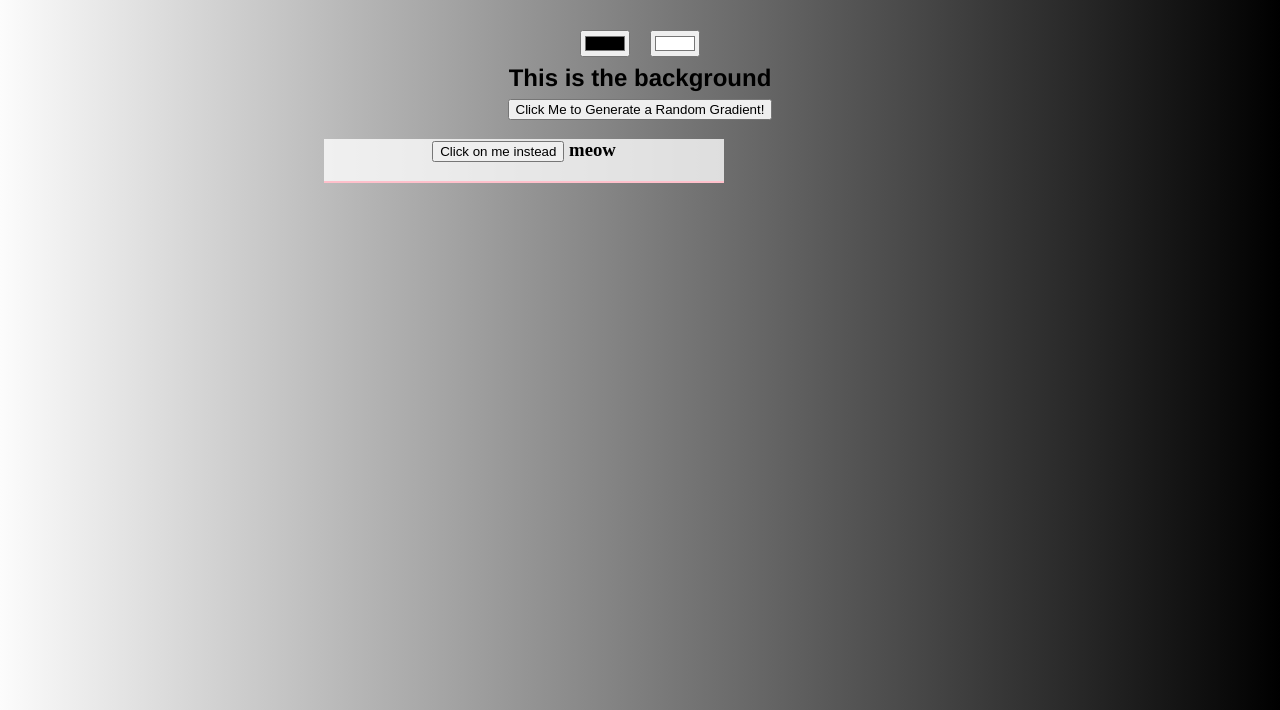
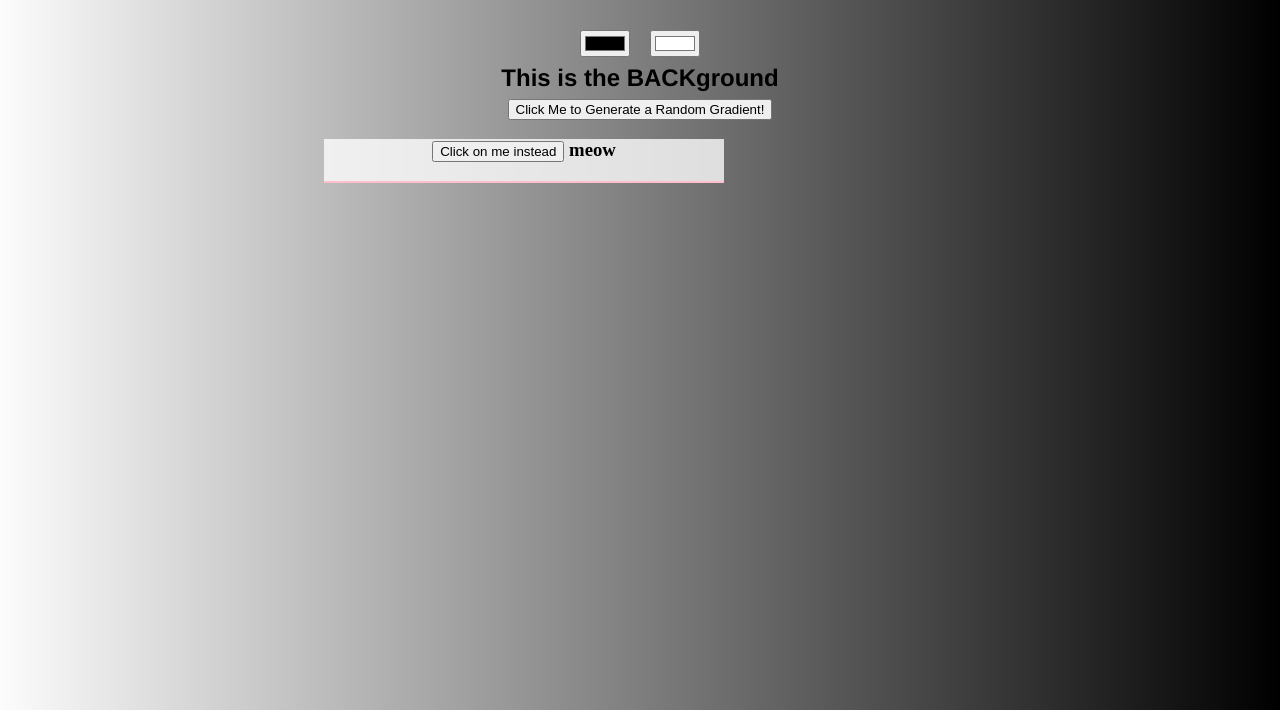
Before and after one commit to JohnnyWLan/background_generator, a plain HTML site: page index.html in a window 1280 px wide. Shown: the part 90-800 px from the top of the page. Drawn offline with Linux system fonts and the light colour scheme.

Commit message:
making it better

```diff
--- a/index.html
+++ b/index.html
@@ -15,7 +15,7 @@
         <input class="color1" type="color" name="color1" value="#000000">
         <input class="color2" type="color" name="color2" value="#ffffff">
     </div>
-    <h2> This is the background</h2>
+    <h2>This is the BACKground</h2>
     <div id="chicken">
         <button id="randomgen">Click Me to Generate a Random Gradient!</button>
     </div>
```
